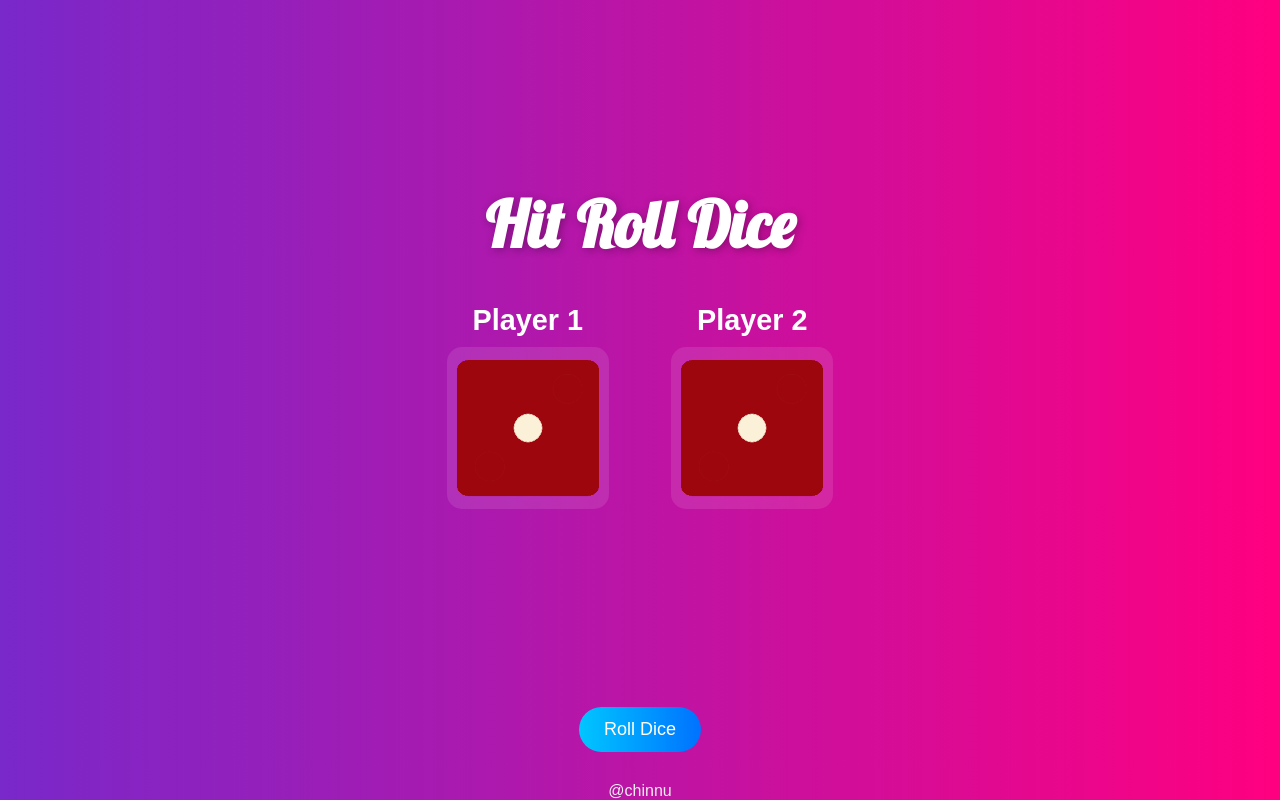
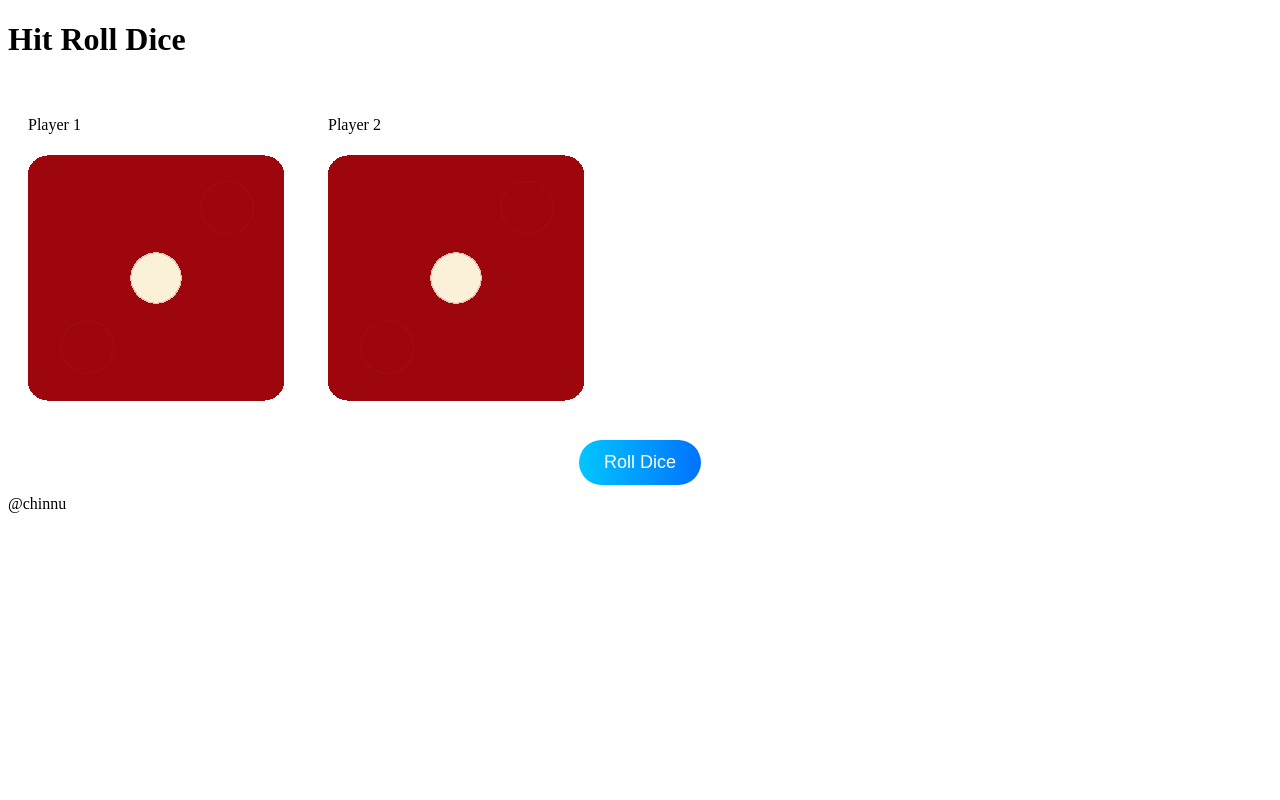
Before and after one commit to pardeep1916P/gradient-2players-diceGame-js, a plain HTML site: page index.html in a window 1280 px wide. Drawn offline with Linux system fonts and the light colour scheme.

Commit message:
Update styles.css

```diff
--- a/styles.css
+++ b/styles.css
@@ -1,64 +1,13 @@
-/* Reset */
-* {
-  margin: 0;
-  padding: 0;
-  box-sizing: border-box;
-}
-
-/* Body with QR-Style Gradient */
-body {
-  background: linear-gradient(to right, #7928ca, #ff0080);
-  font-family: 'Poppins', sans-serif;
-  min-height: 100vh;
-  display: flex;
-  flex-direction: column;
-  justify-content: center;
-}
-
-/* Container */
-.container {
-  width: 90%;
-  max-width: 1000px;
-  margin: auto;
-  text-align: center;
-  padding: 20px;
-}
-
-/* Heading */
-h1 {
-  margin: 20px;
-  font-family: 'Lobster', cursive;
-  text-shadow: 2px 2px 8px #0000004b;
-  font-size: 4rem;
-  color: #ffffff;
-}
-
-/* Dice Section */
+/* Keep desktop dice spacing large */
 .dice {
   display: inline-block;
   margin: 20px;
 }
 
-.dice p {
-  font-size: 1.8rem;
-  color: #ffffff;
-  margin-bottom: 10px;
-  font-weight: 600;
-}
-
-/* Dice Images */
-img {
-  width: 180px;
-  max-width: 90%;
-  padding: 10px;
-  background-color: #ffffff1a;
-  border-radius: 15px;
-}
-
-/* Button */
+/* Button always close */
 button {
   display: block;
-  margin: 10px auto; /* ✔ Button placed close to images */
+  margin: 10px auto;
   padding: 12px 25px;
   font-size: 18px;
   color: white;
@@ -70,20 +19,7 @@ button {
   width: fit-content;
 }
 
-button:hover {
-  background: linear-gradient(90deg, #00d2ff, #3a7bd5);
-  transform: scale(1.03);
-}
-
-/* Footer */
-footer {
-  margin-top: 20px;
-  color: #eeeeee;
-  text-align: center;
-  font-size: 1rem;
-}
-
-/* Responsive Design */
+/* Media Queries Fix */
 @media (max-width: 768px) {
   h1 {
     font-size: 5rem;
@@ -91,7 +27,7 @@ footer {
 
   .dice {
     display: block;
-    margin: 25px auto;
+    margin: 10px auto; /* 🔥 Reduced margin */
   }
 
   .dice p {
@@ -105,12 +41,17 @@ footer {
   button {
     padding: 12px 28px;
     font-size: 20px;
+    margin: 10px auto; /* 🔥 Always close */
   }
 }
 
 @media (max-width: 480px) {
   h1 {
     font-size: 3.5rem;
+  }
+
+  .dice {
+    margin: 8px auto; /* 🔥 Even tighter on small phones */
   }
 
   .dice p {
@@ -124,5 +65,6 @@ footer {
   button {
     padding: 10px 24px;
     font-size: 18px;
+    margin: 8px auto; /* 🔥 Close to dice */
   }
 }
```
